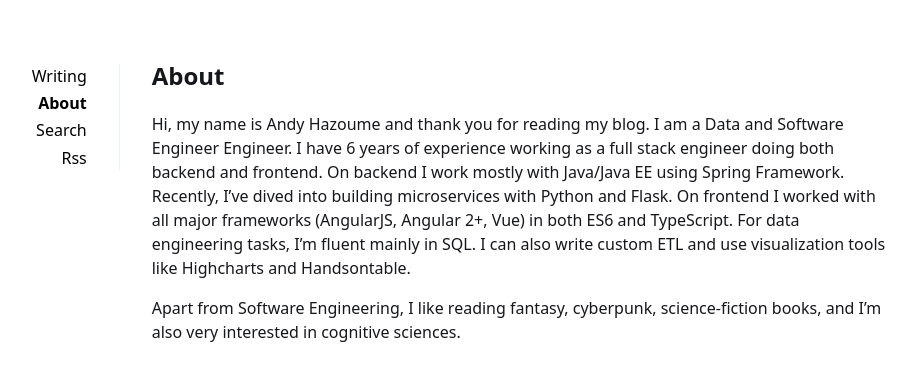
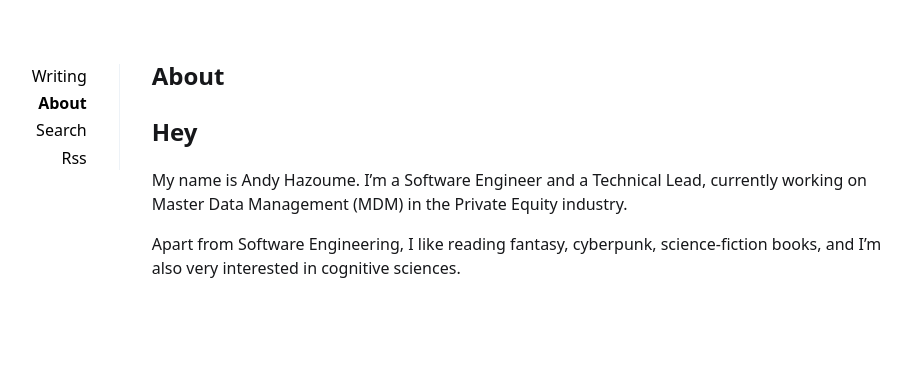
Before and after one commit to Mahut/mahut.github.io, a Jekyll site: the page built from _pages/about.md, in a window 1280 px wide. Shown: the top 381 px of the page, without its empty margins (201-1117 px from the left). Built offline with Jekyll 4.4.1, drawn with Linux system fonts in a browser that asks for light colours.

Commit message:
review about page

```diff
--- a/_pages/about.md
+++ b/_pages/about.md
@@ -3,8 +3,7 @@ layout: page
 title: About
 ---
 
-
-Hi, my name is Andy Hazoume and thank you for reading my blog.
-I am a  Data and Software Engineer Engineer. I have 6 years of experience working as a full stack engineer doing both backend and frontend. On backend I work mostly with Java/Java EE using Spring Framework. Recently, I've dived into building microservices with Python and Flask. On frontend I worked with all major frameworks (AngularJS, Angular 2+, Vue) in both ES6 and TypeScript. For data engineering tasks, I'm fluent mainly in SQL. I can also write custom ETL and use visualization tools like Highcharts and Handsontable.
+# Hey
+My name is Andy Hazoume. I'm a Software Engineer and a Technical Lead, currently working on Master Data Management (MDM) in the Private Equity industry.
 
 Apart from Software Engineering, I like reading fantasy, cyberpunk, science-fiction books, and I'm also very interested in cognitive sciences.
```
